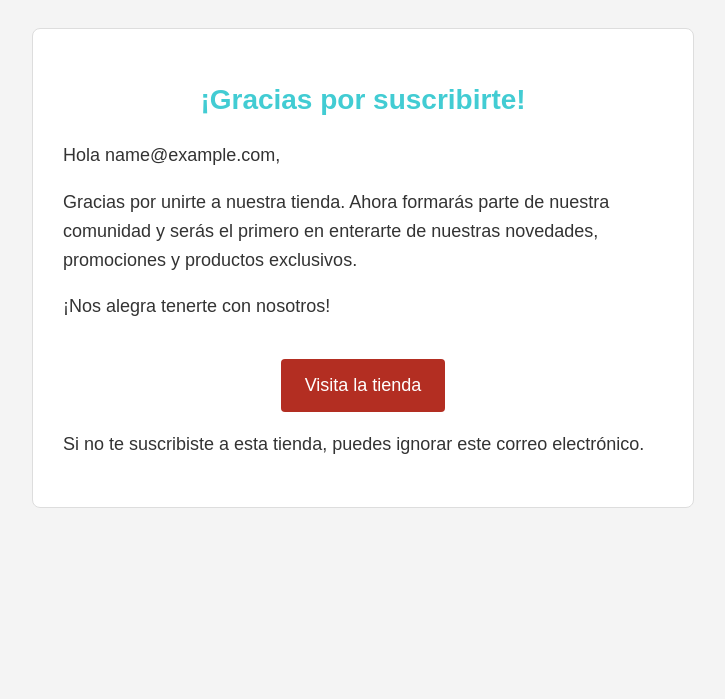
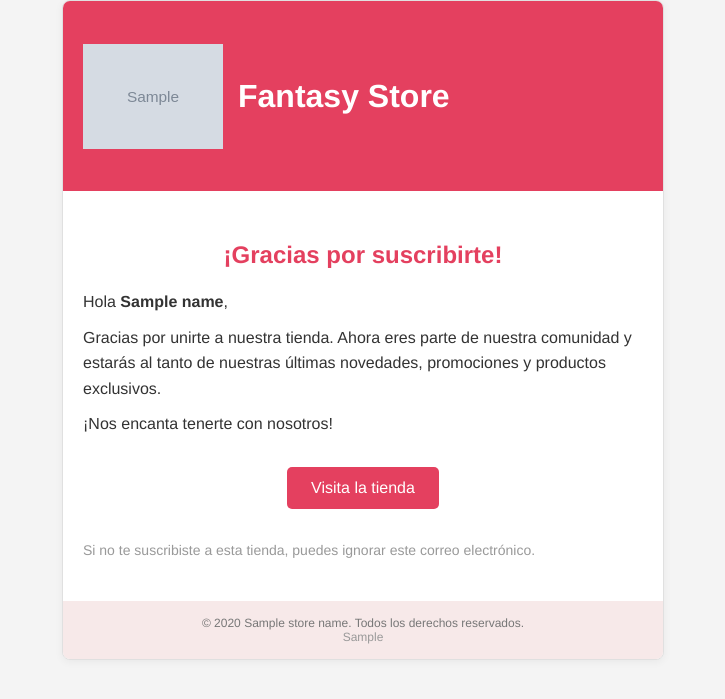
Before and after one commit to BrayanGarzon/FantasyStoreBackEnd, a Django app: template main/templates/contact.html in a window 1280 px wide. Shown: the top 699 px of the page, without its empty margins (277-1002 px from the left). Run offline with Django 5.2, Linux system fonts and the light colour scheme; tables that the repository leaves empty hold one stand-in row (values such as "Sample post"); the template is opened without the code that fills it: values that come from a table or form of the project are taken from there, most other values are stand-ins (such as "Sample title", 1, 10 or a date in 2020); grey boxes marked "Sample" are stand-in pictures; parts of the project's set-up code (start-up, migrations or seed data) failed here and were passed over.

Commit message:
add styles template send email by subscribe

```diff
--- a/main/admin.py
+++ b/main/admin.py
@@ -1,10 +1,14 @@
 from django.contrib import admin
-from .models import Settings, Image, CarouselItemModel, ColorModel, SizeModel, ImageTypeModel
+from .models import Settings, Image, CarouselItemModel, ColorModel, SizeModel, ImageTypeModel, ContactModel
 
 # Register your models here.
 
 @admin.register(Settings)
 class SettingsAdmin(admin.ModelAdmin):
+    pass
+
+@admin.register(ContactModel)
+class ContactAdmin(admin.ModelAdmin):
     pass
 
 @admin.register(ImageTypeModel)
--- a/main/templates/contact.html
+++ b/main/templates/contact.html
@@ -1,4 +1,5 @@
 {% load i18n %}
+{% load static %}
 <!DOCTYPE html>
 <html lang="es">
 <head>
@@ -7,56 +8,106 @@
     <title>¡Gracias por suscribirte!</title>
     <style>
         body {
-            font-family: Arial, sans-serif;
-            line-height: 1.6;
+            font-family: 'Helvetica Neue', Helvetica, Arial, sans-serif;
             background-color: #f4f4f4;
-            padding: 20px;
+            margin: 0;
+            padding: 0;
+            color: #333333;
         }
-        .container {
+        .email-wrapper {
             max-width: 600px;
             margin: auto;
             background-color: #ffffff;
-            padding: 30px;
             border-radius: 8px;
-            border: 1px solid #ddd;
+            overflow: hidden;
+            border: 1px solid #e0e0e0;
+            box-shadow: 0 2px 8px rgba(0, 0, 0, 0.05);
         }
-        h1 {
+        header {
+            background-color: #E4405F;
+            padding: 20px;
             text-align: center;
-            color: #42ccd3;
-            font-size: 28px;
+            height: 150px;
+            overflow: hidden;
+            display: flex;
+            align-items: center;
         }
+
+        header > img {
+            max-height: 70%;
+            max-width: 70%;
+            object-fit: cover;
+            margin-right: 15px;
+        }
+
+        main {
+            padding: 30px 20px;
+        }
+
+        h1{
+            color: white;
+            font-size: 32px;
+            font-weight: bold;
+        }
+
+        h2 {
+            font-size: 24px;
+            color: #E4405F;
+            text-align: center;
+            margin-bottom: 20px;
+        }
+
         p {
-            font-size: 18px;
-            color: #333333;
+            font-size: 16px;
+            line-height: 1.6;
+            margin: 10px 0;
         }
+
         .button {
             display: inline-block;
-            font-size: 18px;
+            background-color: #E4405F;
+            color: #ffffff !important;
+            padding: 12px 24px;
+            margin: 20px auto;
+            border-radius: 5px;
             text-decoration: none;
-            background-color: #B32E22;
-            color: #ffffff;
-            padding: 12px 24px;
-            margin-top: 20px;
-            border-radius: 4px;
+            font-size: 16px;
+            text-align: center;
         }
-        .ii a[href] {
-            color: #ffffff;
+        footer {
+            background-color: #F7E9E9;
+            padding: 15px;
+            font-size: 12px;
+            text-align: center;
+            color: #777777;
         }
     </style>
 </head>
 <body>
-    <div class="container">
-        <h1>¡Gracias por suscribirte!</h1>
-        <p>Hola {{ email }},</p>
-        <p>Gracias por unirte a nuestra tienda. Ahora formarás parte de nuestra comunidad y serás el primero en enterarte de nuestras novedades, promociones y productos exclusivos.</p>
+    <div class="email-wrapper">
+        <!-- Header -->
+        <header>
+            <img src="{{ logo_url }}" alt="Logo de la tienda">
+            <h1>Fantasy Store</h1>
+        </header>
 
-        <p>¡Nos alegra tenerte con nosotros!</p>
+        <!-- Content -->
+        <main>
+            <h2>¡Gracias por suscribirte!</h2>
+            <p>Hola <strong>{{ name }}</strong>,</p>
+            <p>Gracias por unirte a nuestra tienda. Ahora eres parte de nuestra comunidad y estarás al tanto de nuestras últimas novedades, promociones y productos exclusivos.</p>
+            <p>¡Nos encanta tenerte con nosotros!</p>
+            <div style="text-align: center;">
+                <a href="{{ store_url }}" class="button">Visita la tienda</a>
+            </div>
+            <p style="font-size: 14px; color: #999999;">Si no te suscribiste a esta tienda, puedes ignorar este correo electrónico.</p>
+        </main>
 
-        <p style="text-align: center;">
-            <a href="{{ store_url }}" class="button">Visita la tienda</a>
-        </p>
-
-        <p>Si no te suscribiste a esta tienda, puedes ignorar este correo electrónico.</p>
+        <!-- Footer -->
+        <footer>
+            © {{ year }} {{ store_name }}. Todos los derechos reservados.<br>
+            <a href="{{ store_url }}" style="color: #999999; text-decoration: none;">{{ store_url }}</a>
+        </footer>
     </div>
 </body>
 </html>
--- a/main/urls.py
+++ b/main/urls.py
@@ -3,7 +3,7 @@ from os.path import basename
 
 from django.urls import path
 from django.urls import include
-from main.views import home
+from main.views import home, view_email
 from rest_framework import routers
 from main.api import ConfigurationView, StateViewSet, CityViewSet, CarouselApiView, ImageApiView, \
     ImageTypeApiView, PingView, DistributionApiView, SizeApiview, ColorApiView, ContactApiView
@@ -41,4 +41,5 @@ apiurls = ([
 
 urlpatterns = [
     path('', home, name='home'),
+    path('contact/', view_email, name='contact'),
 ]
--- a/main/views.py
+++ b/main/views.py
@@ -27,3 +27,8 @@ def home(request):
     </html>
     '''
     return HttpResponse(html_content)
+
+def view_email(request):
+    image_url = request.build_absolute_uri('assets/images/Store_Favicon.png')
+    print(image_url)
+    return render(request, 'contact.html', {'name': 'Brayan Camilo Clavijo Gomez', 'logo_url': 'https://fantasy-store.s3.us-east-1.amazonaws.com/media/images/Store_Favicon.png'})
```
Also changed, not shown: assets/images/Store_Favicon.png (added).
